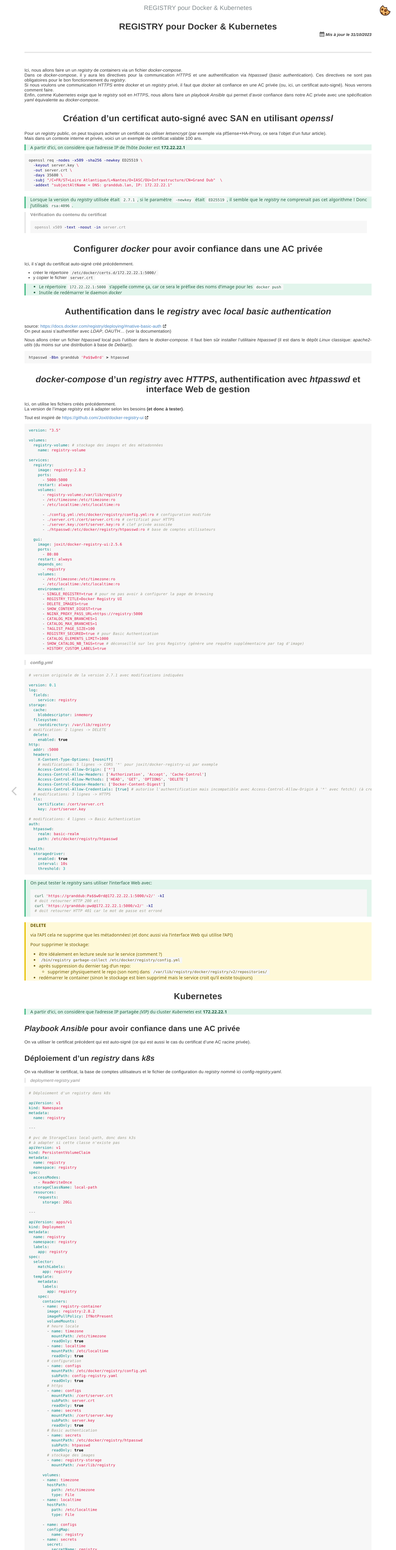
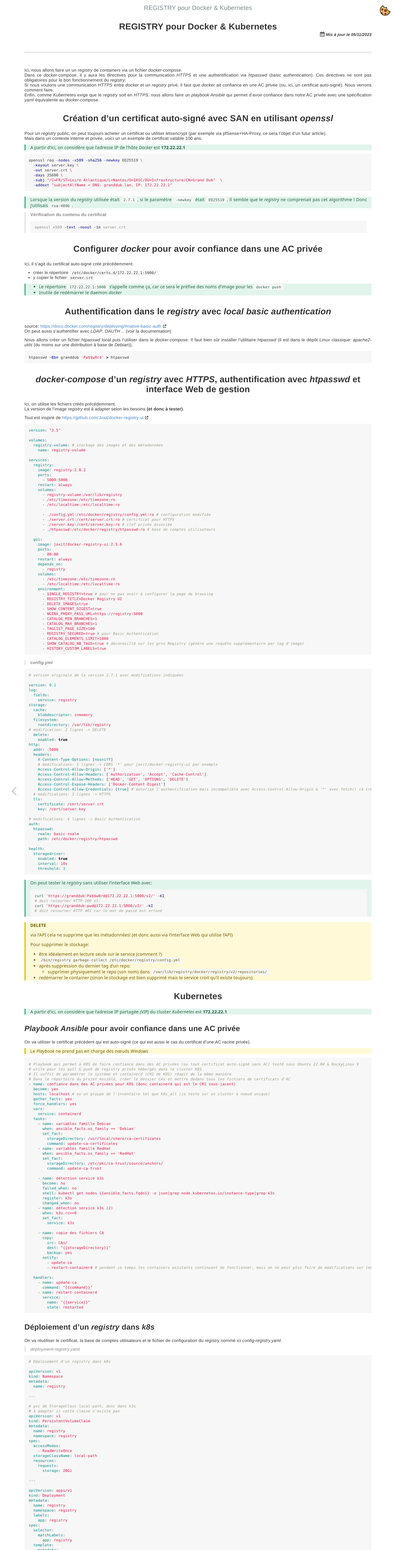
Before and after one commit to Grand-Dub/blog, a Jekyll site: the page built from _posts/kubernetes/2023-10-09-registry.md, in a window 1280 px wide. Shown: the whole page at 31% size. Built offline with Jekyll 4.4.1, drawn with Linux system fonts in a browser that asks for light colours.

Commit message:
article sur Registry -> fin(0)

````diff
--- a/_posts/kubernetes/2023-10-09-registry.md
+++ b/_posts/kubernetes/2023-10-09-registry.md
@@ -1,6 +1,6 @@
 ---
 title: REGISTRY pour Docker & Kubernetes
-date: 2023-10-31
+date: 2023-11-05
 categories:
   - Kubernetes
   - Docker
@@ -198,7 +198,62 @@ Kubernetes
 ----------------------------------------------------------
 
 On va utiliser le certificat précédent qui est auto-signé (ce qui est aussi le cas du certificat d'une AC racine privée).
+> Le *Playbook* ne prend pas en charge des nœuds *Windows*
+{: .block-warning }
+{% raw %}
+```yaml
+# Playbook qui permet à K8S de faire confiance dans des AC privées (ou tout certificat auto-signé sans AC) testé sous Ubuntu 22.04 & RockyLinux 9
+# utile pour les pull & push de registry privés hébergés dans le cluster K8S
+# Il suffit de paramétrer le système et containerd (CRI de K8S) réagit de la même manière
+# Dans le répertoire du projet Ansible, créer le dossier CAs et mettre dedans tous les fichiers de certificats d'AC
+- name: confiance dans des AC privées pour K8S (donc containerd qui est le CRI sous-jacent)
+  become: yes
+  hosts: localhost # ou un groupe de l'inventaire tel que k8s_all (je teste sur un cluster à noeud unique)
+  gather_facts: yes
+  force_handlers: yes
+  vars:
+    service: containerd
+  tasks:
+    - name: variables famille Debian
+      when: ansible_facts.os_family == 'Debian'
+      set_fact:
+        storageDirectory: /usr/local/share/ca-certificates
+        command: update-ca-certificates
+    - name: variables famille RedHat
+      when: ansible_facts.os_family == 'RedHat'
+      set_fact:
+        storageDirectory: /etc/pki/ca-trust/source/anchors/
+        command: update-ca-trust
 
+    - name: détection service k3s
+      become: no
+      failed_when: no
+      shell: kubectl get nodes {{ansible_facts.fqdn}} -o json|grep node.kubernetes.io/instance-type|grep k3s
+      register: k3s
+      changed_when: no
+    - name: détection service k3s (2)
+      when: k3s.rc==0
+      set_fact:
+        service: k3s
+
+    - name: copie des fichiers CA
+      copy:
+        src: CAs/
+        dest: "{{storageDirectory}}"
+        backup: yes
+      notify:
+        - update-ca
+        - restart-containerd # pendant ce temps les containers existants continuent de fonctionner, mais on ne peut plus faire de modifications sur les containers via kubectl ou crictl (mais le restart est rapide).
+
+  handlers:
+    - name: update-ca
+      command: "{{command}}"
+    - name: restart-containerd
+      service:
+        name: "{{service}}"
+        state: restarted
+```
+{% endraw %}
 
 Déploiement d'un *registry* dans *k8s*
 --------------------------------------
@@ -256,7 +311,7 @@ spec:
         imagePullPolicy: IfNotPresent
         volumeMounts:
         # heure locale
-        - name: timezone
+        - name: timezone # ATTENTION, sous RedHat, timezone n'existe pas, il suffit de mapper localtime
           mountPath: /etc/timezone
           readOnly: true
         - name: localtime
@@ -286,7 +341,7 @@ spec:
           mountPath: /var/lib/registry
 
       volumes:
-      - name: timezone
+      - name: timezone # ATTENTION, sous RedHat, timezone n'existe pas, il suffit de mapper localtime
         hostPath:
           path: /etc/timezone
           type: File
@@ -377,7 +432,7 @@ spec:
 
         volumeMounts:
         # heure locale
-        - name: timezone
+        - name: timezone # ATTENTION, sous RedHat, timezone n'existe pas, il suffit de mapper localtime
           mountPath: /etc/timezone
           readOnly: true
         - name: localtime
@@ -385,7 +440,7 @@ spec:
           readOnly: true
 
       volumes:
-      - name: timezone
+      - name: timezone # ATTENTION, sous RedHat, timezone n'existe pas, il suffit de mapper localtime
         hostPath:
           path: /etc/timezone
           type: File
@@ -471,7 +526,6 @@ metadata:
 spec:
   imagePullSecrets:
   - name: my-registry-auth
-    namespace: registry
   containers:
   - name: test-registry
     image: 172.22.22.1:32345/alpine
````
Also changed, not shown: _posts/kubernetes/2023-08-24-k3s.md (+17 -2 lines), _posts/kubernetes/2023-08-31-notes-install-autres.md (+1 -1 lines).
